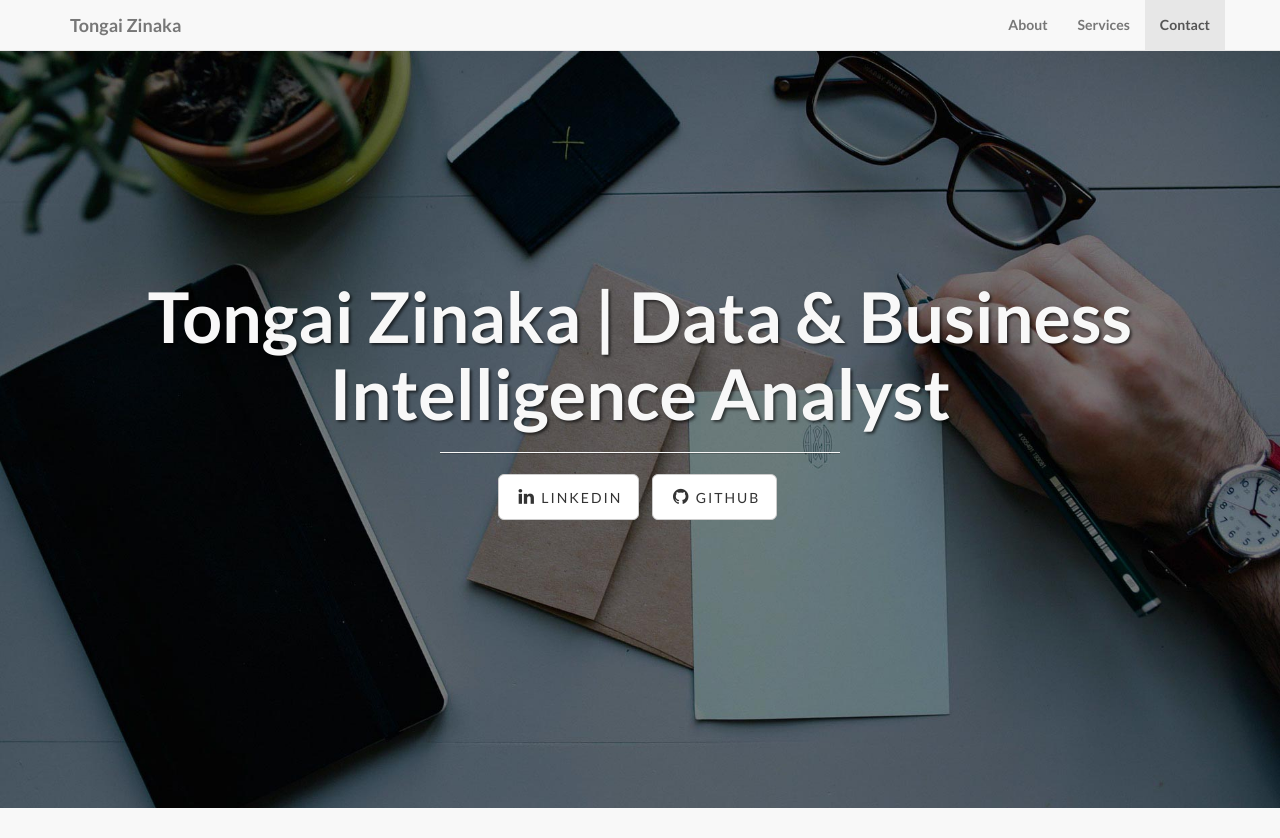
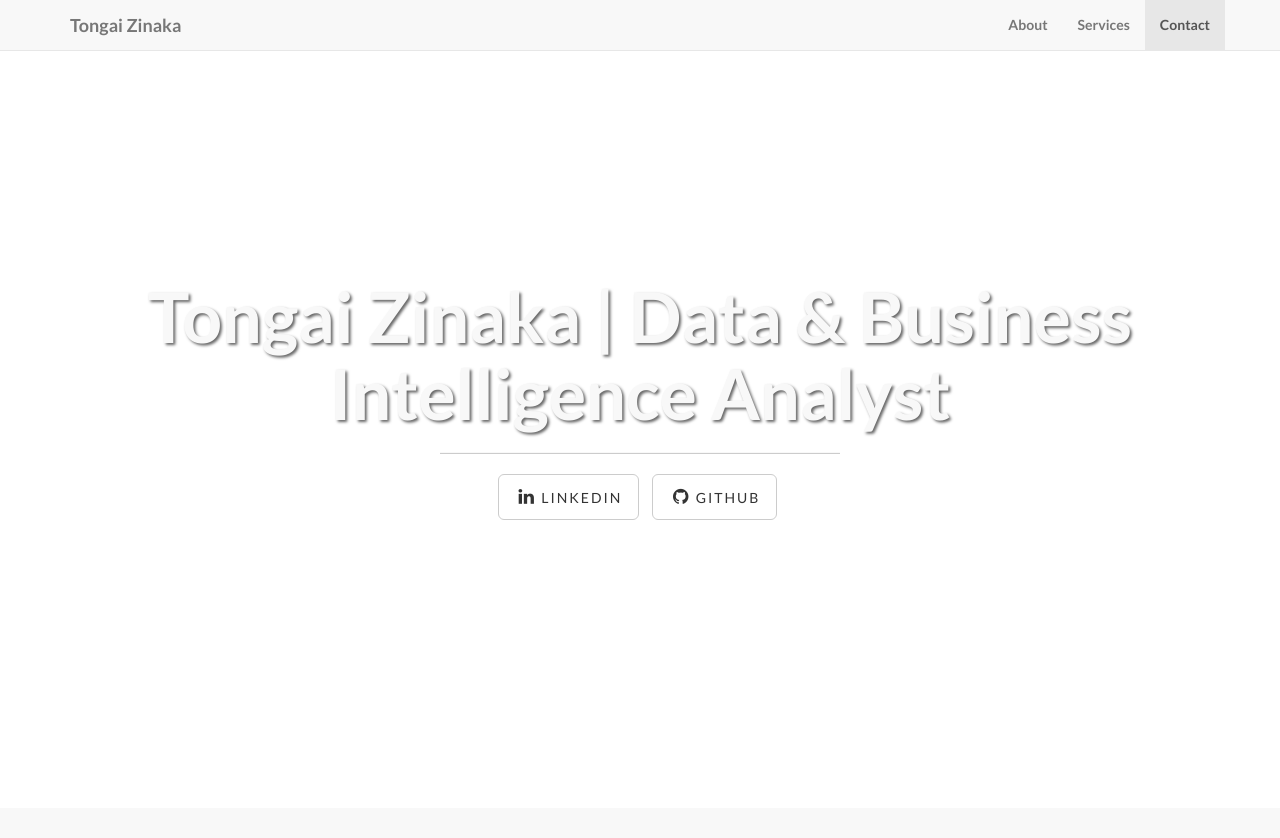
Before and after one commit to Tongai-Zinaka/tongai-zinaka.github.io, a Jekyll site: the page built from index.html, in a window 1280 px wide and 1400 px high. Shown: the top 838 px of the window. Built offline with Jekyll 4.4.1, drawn with Linux system fonts in a browser that asks for light colours; grey boxes are pictures that could not be loaded.

Commit message:
Update landing-page.css

```diff
--- a/css/landing-page.css
+++ b/css/landing-page.css
@@ -31,7 +31,7 @@ h6 {
     padding-bottom: 50px;
     text-align: center;
     color: #f8f8f8;
-    background: url(../img/intro-bg.jpg) no-repeat center center;
+    background: url(../img/profile-graphic.png)) no-repeat center center;
     background-size: cover;
 }
 
@@ -163,4 +163,5 @@ footer {
 
 p.copyright {
     margin: 15px 0 0;
+
 }
```
